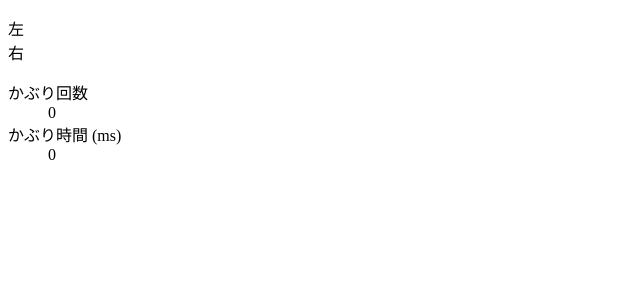
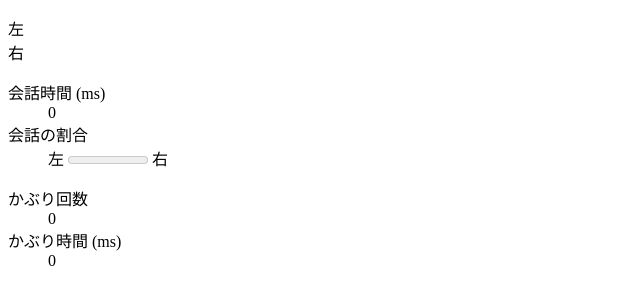
Before and after one commit to kou029w/_, a Next.js app: page / in a window 1280 px wide. Shown: the top 304 px of the page, without its empty margins (0-640 px from the left). Built offline with nearby package versions, Linux system fonts and the light colour scheme; no server answers.

Commit message:
feat: 会話の割合表示機能追加

```diff
--- /dev/null
+++ b/components/percentage.jsx
@@ -0,0 +1,29 @@
+import { Component } from "react";
+
+export default class extends Component {
+  render() {
+    const leftActivity = this.props.activity
+      .filter(a => a.ch === "l")
+      .map(a => a.endTime - a.startTime)
+      .reduce((a, c) => a + c, 0);
+    const rightActivity = this.props.activity
+      .filter(a => a.ch === "r")
+      .map(a => a.endTime - a.startTime)
+      .reduce((a, c) => a + c, 0);
+
+    return (
+      <dl>
+        <dt>会話時間 (ms)</dt>
+        <dd>{leftActivity + rightActivity}</dd>
+        <dt>会話の割合</dt>
+        <dd>
+          左{" "}
+          <meter value={leftActivity / (leftActivity + rightActivity)}>
+            {leftActivity / (leftActivity + rightActivity)}
+          </meter>{" "}
+          右
+        </dd>
+      </dl>
+    );
+  }
+}
--- a/components/vad.jsx
+++ b/components/vad.jsx
@@ -1,5 +1,6 @@
 import { Component } from "react";
 import * as _VAD from "vad.js/lib/vad.js";
+import Percentage from "./percentage";
 import Kaburi from "./kaburi";
 
 export default class extends Component {
@@ -109,6 +110,7 @@ export default class extends Component {
           <dt>右</dt>
           <dd>{this.state.right && "発話中..."}</dd>
         </dl>
+        <Percentage activity={this.state.activity} />
         <Kaburi activity={this.state.activity} />
       </div>
     );
```
